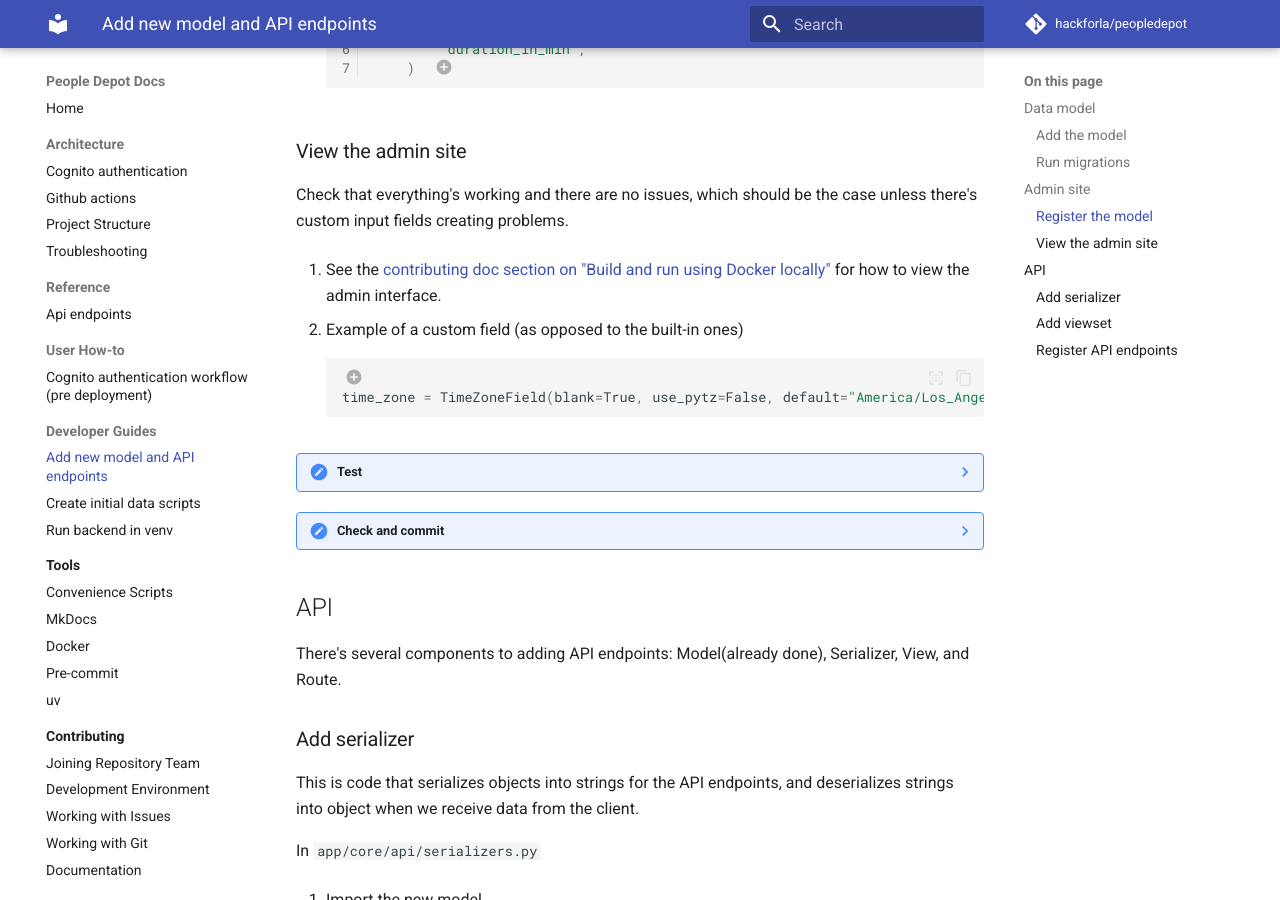
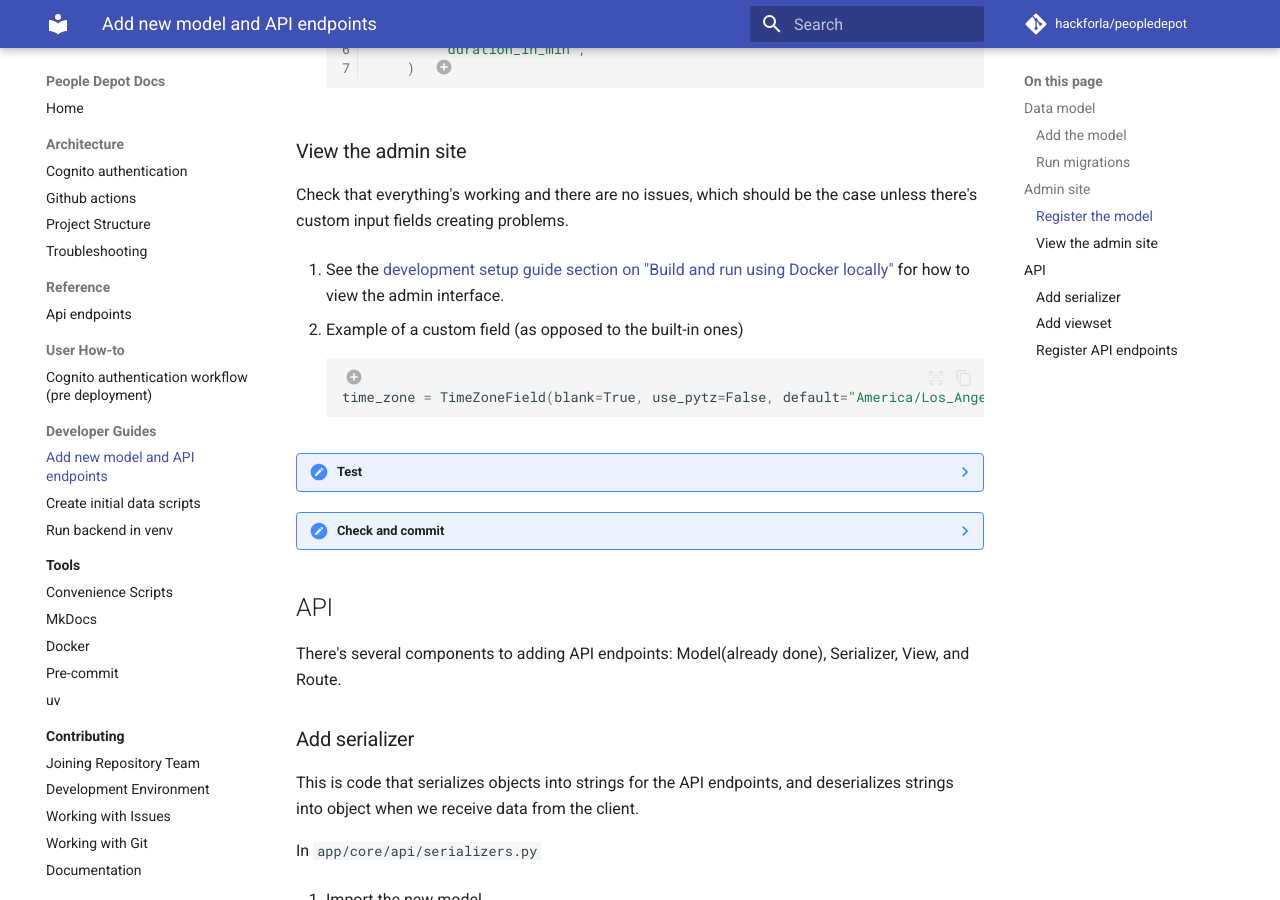
Before and after one commit to hackforla/peopledepot, an MkDocs documentation site: the page built from docs/how-to/add-model-and-api-endpoints.md, in a window 1280 px wide and 900 px high, scrolled down 2125 px. Built offline with MkDocs 1.6.1 and Material for MkDocs 9.7.7, drawn with Linux system fonts in a browser that asks for light colours; comment, search, counter and statistics services are not loaded; some of the changed text lies outside the part shown.

Commit message:
update links to contributing pages

````diff
--- a/docs/how-to/add-model-and-api-endpoints.md
+++ b/docs/how-to/add-model-and-api-endpoints.md
@@ -13,7 +13,7 @@
     - API design
     - command line
 
-This guide assumes the developer has followed the [contributing doc](CONTRIBUTING.md) and have forked and created a local branch to work on this. The development server would be already running in the background and will automatically apply the changes when we save the files.
+This guide assumes the developer has followed the [working with issues guide](issues.md) and have forked and created a local branch to work on this. The development server would be already running in the background and will automatically apply the changes when we save the files.
 
 We will choose the [recurring_event issue](https://github.com/hackforla/peopledepot/issues/14) as an example. Our goal is to create a database table and an API that a client can use to work with the data. The work is split into 3 testable components: the model, the admin site, and the API
 
@@ -205,7 +205,7 @@
 
 Check that everything's working and there are no issues, which should be the case unless there's custom input fields creating problems.
 
-1. See the [contributing doc section on "Build and run using Docker locally"](CONTRIBUTING.md#23-build-and-run-using-docker-locally) for how to view the admin interface.
+1. See the [development setup guide section on "Build and run using Docker locally"](dev_environment.md#build-and-run-using-docker-locally) for how to view the admin interface.
 
 1. Example of a custom field (as opposed to the built-in ones)
 
@@ -508,4 +508,4 @@
         ```
 
 ??? note "Push the code and start a PR"
-    Refer to the [contributing doc section on "Push to upstream origin"](CONTRIBUTING.md#410-push-to-upstream-origin-aka-your-fork) onward.
+    Refer to the [Issues page section on "Push to upstream origin"](issues.md#push-to-upstream-origin-aka-your-fork) onward.
````
Also changed, not shown: docs/contributing/dev_environment.md (+2 -0 lines).
